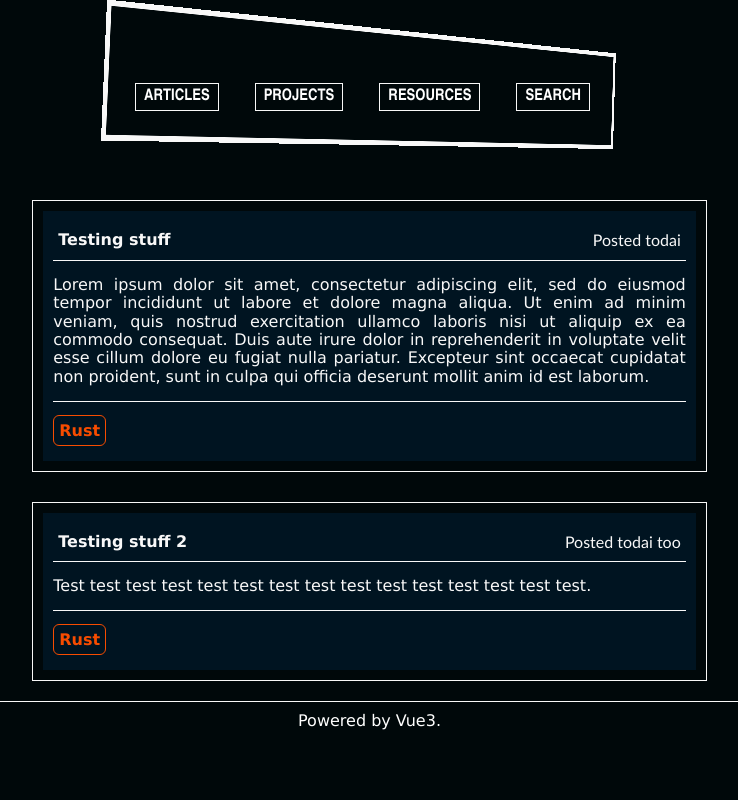
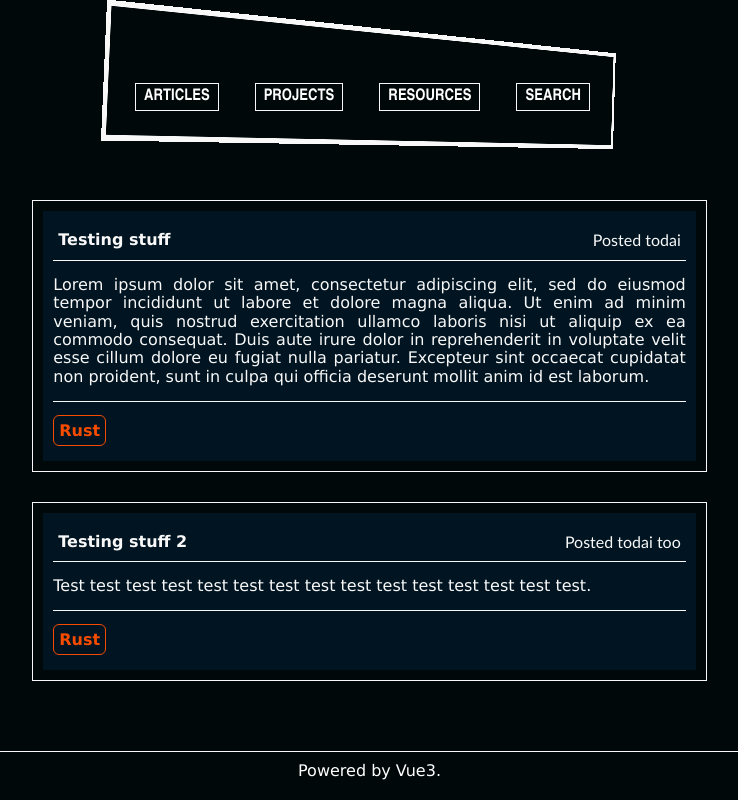
Before and after one commit to InnocentusLime/innocentusLime.github.io, a Vue app: page / in a window 1280 px wide. Shown: the whole page, without its empty margins (263-1001 px from the left). Built offline with nearby package versions, Linux system fonts and the light colour scheme.

Commit message:
Fixed footer floating

```diff
--- a/public/css/style.css
+++ b/public/css/style.css
@@ -36,6 +36,7 @@
 	display: grid;
 	grid-template-columns: minmax(200px, 1fr);
 	justify-items: center;
+	flex: 1;
 }
 
 .construction-msg-container {
@@ -46,6 +47,12 @@
 	text-align: center;
 }
 
+#app {
+	display: flex;
+	flex-direction: column;
+	min-height: 100vh;
+}
+
 footer {
 	margin-left: var(--block-horiz-margin);
 	margin-right: var(--block-horiz-margin);
@@ -53,6 +60,7 @@ footer {
 	border-top: var(--border-thicc) solid var(--white-col);
 	padding-top: 10px;
 	text-align: center;
+	padding-bottom: 20px;
 }
 
 header {
```
